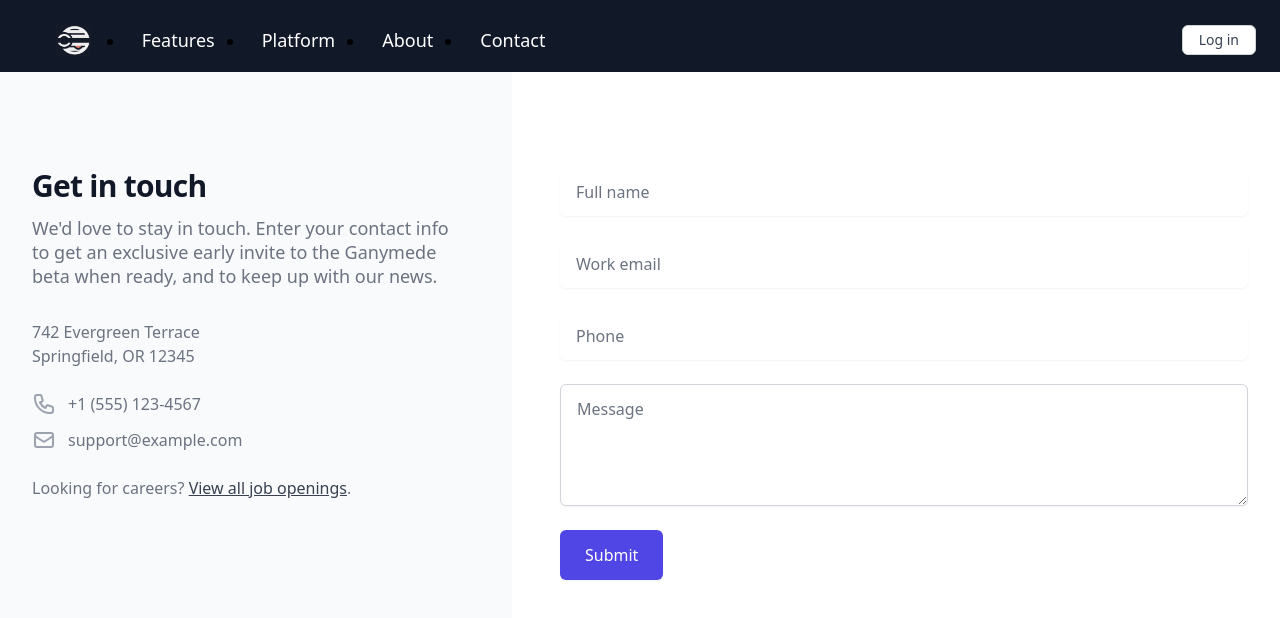
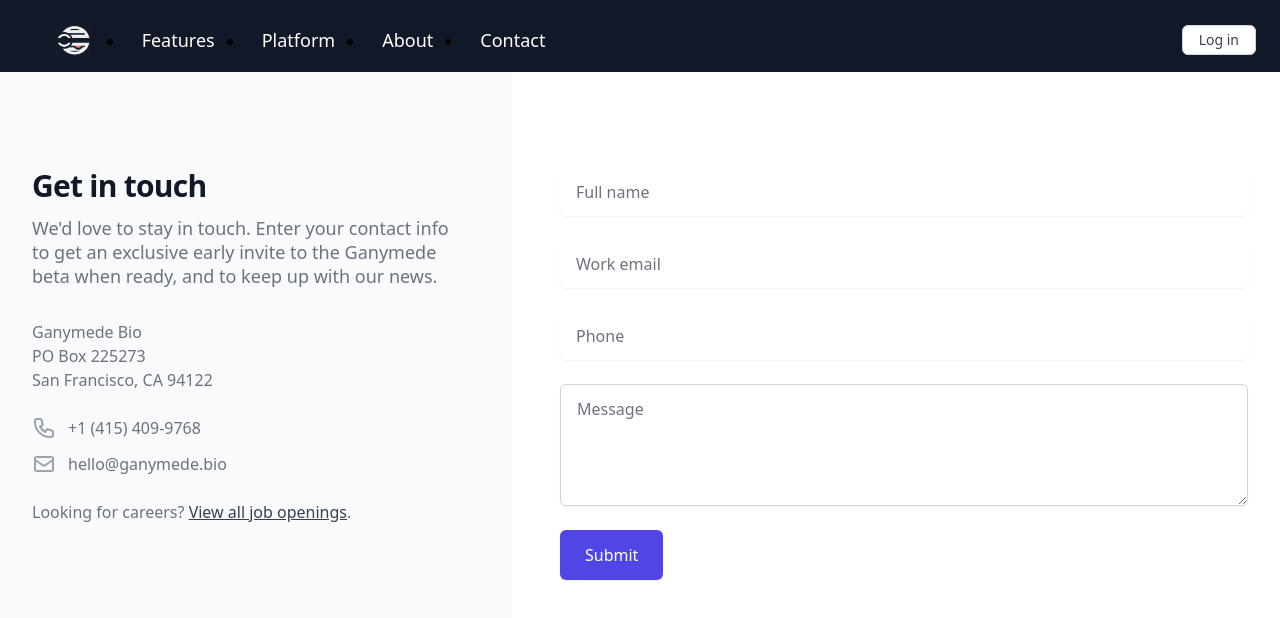
Before and after one commit to Ganymede-Bio/website, a Next.js app: page /Contact in a window 1280 px wide. Shown: the top 618 px of the page. Built offline with nearby package versions, Linux system fonts and the light colour scheme.

Commit message:
update contact info

```diff
--- a/pages/Contact.tsx
+++ b/pages/Contact.tsx
@@ -30,8 +30,9 @@
                 <div>
                   <dt className="sr-only">Postal address</dt>
                   <dd>
-                    <p>742 Evergreen Terrace</p>
-                    <p>Springfield, OR 12345</p>
+                    <p>Ganymede Bio</p>
+                    <p>PO Box 225273</p>
+                    <p>San Francisco, CA 94122</p>
                   </dd>
                 </div>
                 <div className="mt-6">
@@ -41,7 +42,7 @@
                       className="flex-shrink-0 h-6 w-6 text-gray-400"
                       aria-hidden="true"
                     />
-                    <span className="ml-3">+1 (555) 123-4567</span>
+                    <span className="ml-3">+1 (415) 409-9768</span>
                   </dd>
                 </div>
                 <div className="mt-3">
@@ -51,7 +52,7 @@
                       className="flex-shrink-0 h-6 w-6 text-gray-400"
                       aria-hidden="true"
                     />
-                    <span className="ml-3">support@example.com</span>
+                    <span className="ml-3">hello@ganymede.bio</span>
                   </dd>
                 </div>
               </dl>
```
